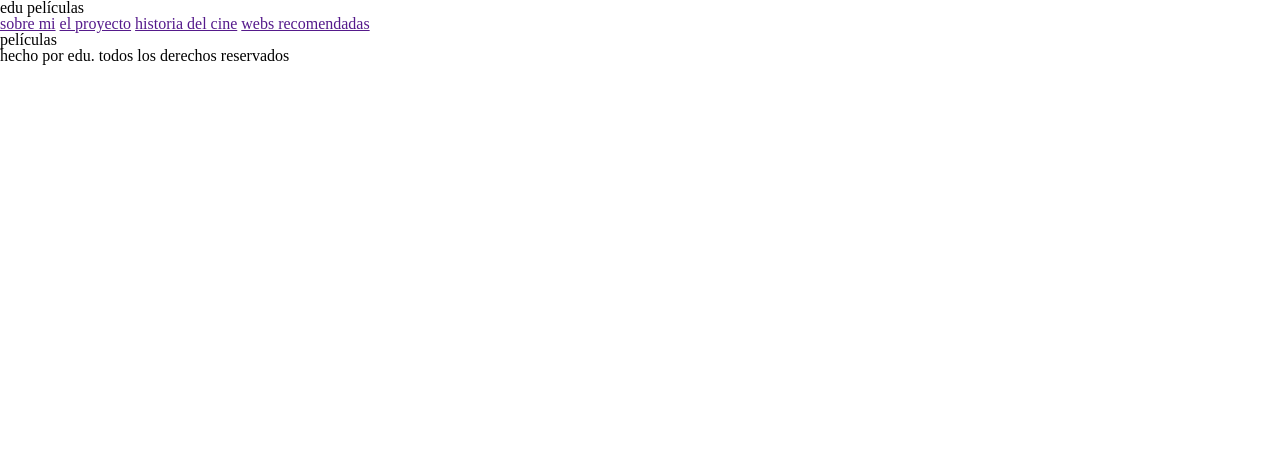
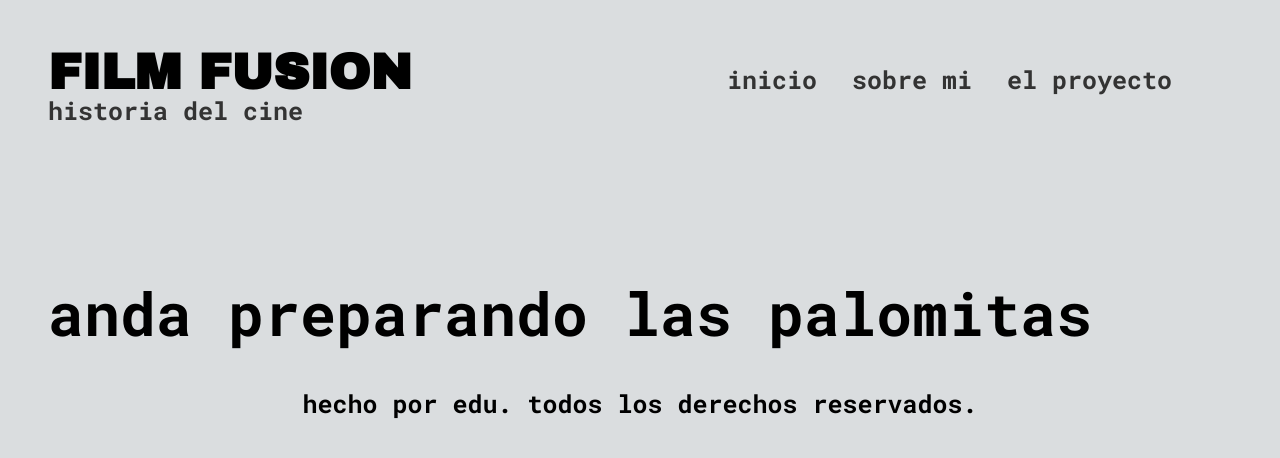
Before and after one commit to pi-rym/PM2-eduardorz, a website: page front/index.html in a window 1280 px wide. Drawn offline with Linux system fonts and the light colour scheme.

Commit message:
diseño principal

```diff
--- a/front/index.html
+++ b/front/index.html
@@ -4,32 +4,46 @@
     <meta charset="UTF-8" />
     <meta name="viewport" content="width=device-width, initial-scale=1.0" />
     <link rel="stylesheet" href="./styles/reset.css">
+    <link rel="preconnect" href="https://fonts.googleapis.com">
+    <link rel="preconnect" href="https://fonts.gstatic.com" crossorigin>
+    <link href="https://fonts.googleapis.com/css2?family=Roboto+Mono:ital,wght@0,100..700;1,100..700&display=swap" rel="stylesheet">
+
+    <link rel="preconnect" href="https://fonts.googleapis.com">
+    <link rel="preconnect" href="https://fonts.gstatic.com" crossorigin>
+    <link href="https://fonts.googleapis.com/css2?family=Archivo+Black&family=Roboto+Mono:ital,wght@0,100..700;1,100..700&display=swap" rel="stylesheet">
+
     <link rel="stylesheet" href="./styles/styles.css">
 
-    <title>Document</title>
+    <title>FILM FUSION</title>
   </head>
   <body>
-    <h1>edu películas</h1>
-
     <!-- header con enlaces a páginas estáticas -->
     <header id="otherLinks">
-      <a href="">sobre mi</a>
-      <a href="">el proyecto</a>
-      <a href="">historia del cine</a>
-      <a href="">webs recomendadas</a>
+      <nav>
+        <ul>
+          <li id="filmFusion">FILM FUSION</li>
+          <li><a href="">inicio</a></li>
+          <li><a href="">sobre mi</a></li>
+          <li><a href="">el proyecto</a></li>
+          <li><a href="">historia del cine</a></li>
+        </ul>
+      </nav>
 
     </header>
 
+
     <main>
-      <h1>películas</h1>
+      <h1 id="slogan">anda preparando las palomitas</h1>
       <!-- contenedor para tarjetas de peliculas -->
       <section id="container">
 
       </section>
     </main>
 
+
+
     <footer>
-      <h2>hecho por edu. todos los derechos reservados</h2>
+      <h2>hecho por edu. todos los derechos reservados.</h2>
     </footer>
 
     <script src="./scripts/tempData.js"></script>
--- a/front/styles/styles.css
+++ b/front/styles/styles.css
@@ -0,0 +1,49 @@
+body {
+    background-color: rgb(218, 221, 223);
+    font-family: "Roboto Mono", monospace;
+    font-optical-sizing: auto;
+    font-size: 25px;
+    font-weight: 800;
+    font-style: normal;
+}
+
+header {
+    list-style-type: none;
+    margin: 3rem;
+    margin-bottom: 10rem;
+}
+
+
+
+nav ul li {
+    display: inline;
+    margin-right: 20px;
+}
+
+nav ul li a {
+    text-decoration: none;
+    color: #333;
+    font-weight: bold;
+}
+
+main, footer{
+    margin: 3rem;
+    padding: auto;
+}
+
+footer {
+    text-align: center;
+    font-style: bold;
+}
+
+#filmFusion {
+    font-family: "Archivo Black", sans-serif;
+    font-weight: 800;
+    font-size: 50px;
+    font-style: bold;
+    margin-right: 300px;
+}
+
+#slogan {
+    font-size: 60px;
+}
```
